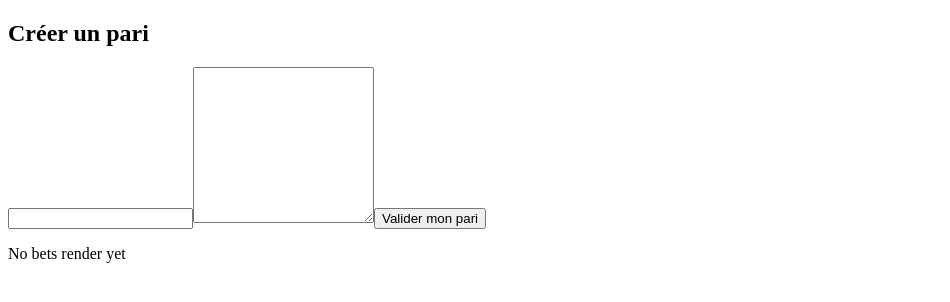
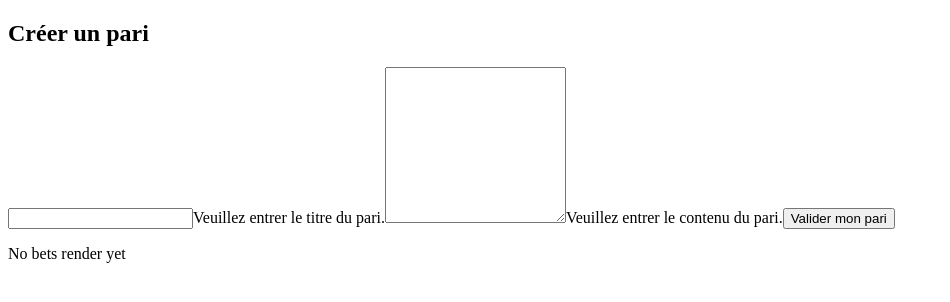
Before and after one commit to RomRom94/zappa, an Angular app: page / in a window 1280 px wide. Shown: the top 302 px of the page, without its empty margins (0-950 px from the left). Built offline with nearby package versions, Linux system fonts and the light colour scheme.

Commit message:
add form

```diff
--- a/src/app/bets/bets-create/bet-create.component.html
+++ b/src/app/bets/bets-create/bet-create.component.html
@@ -1,4 +1,13 @@
 <h2>Créer un pari</h2>
-<input type="text" [(ngModel)]="betTitle">
-<textarea rows="10" [(ngModel)]="betContent"></textarea>
-<button (click)="onAddBet()">Valider mon pari</button>
+<form (submit)="onAddBet(betForm)" #betForm="ngForm">
+  <input
+   type="text"
+   name="title"
+   ngModel
+   required
+   #title="ngModel">
+  <span *ngIf="title.invalid">Veuillez entrer le titre du pari.</span>
+  <textarea rows="10" name="content" ngModel required #content="ngModel"></textarea>
+  <span *ngIf="content.invalid">Veuillez entrer le contenu du pari.</span>
+  <button type="submit">Valider mon pari</button>
+</form>
--- a/src/app/bets/bets-create/bet-create.component.ts
+++ b/src/app/bets/bets-create/bet-create.component.ts
@@ -1,20 +1,25 @@
 import { Component, EventEmitter, Output } from '@angular/core';
+import { NgForm } from '@angular/forms';
 
 import { Bet } from '../bet.model';
+
 
 @Component({
   selector: 'app-bet-create',
   templateUrl: './bet-create.component.html'
 })
 export class BetCreateComponent {
-  betTitle = '';
-  betContent = '';
+  title = '';
+  content = '';
   @Output() betCreated = new EventEmitter<Bet>();
 
-  onAddBet() {
+  onAddBet(form: NgForm) {
+    if (form.invalid) {
+      return;
+    }
     const bet: Bet = {
-      title: this.betTitle,
-      content: this.betContent
+      title: form.value.title,
+      content: form.value.content
     };
     this.betCreated.emit(bet);
   }
```
